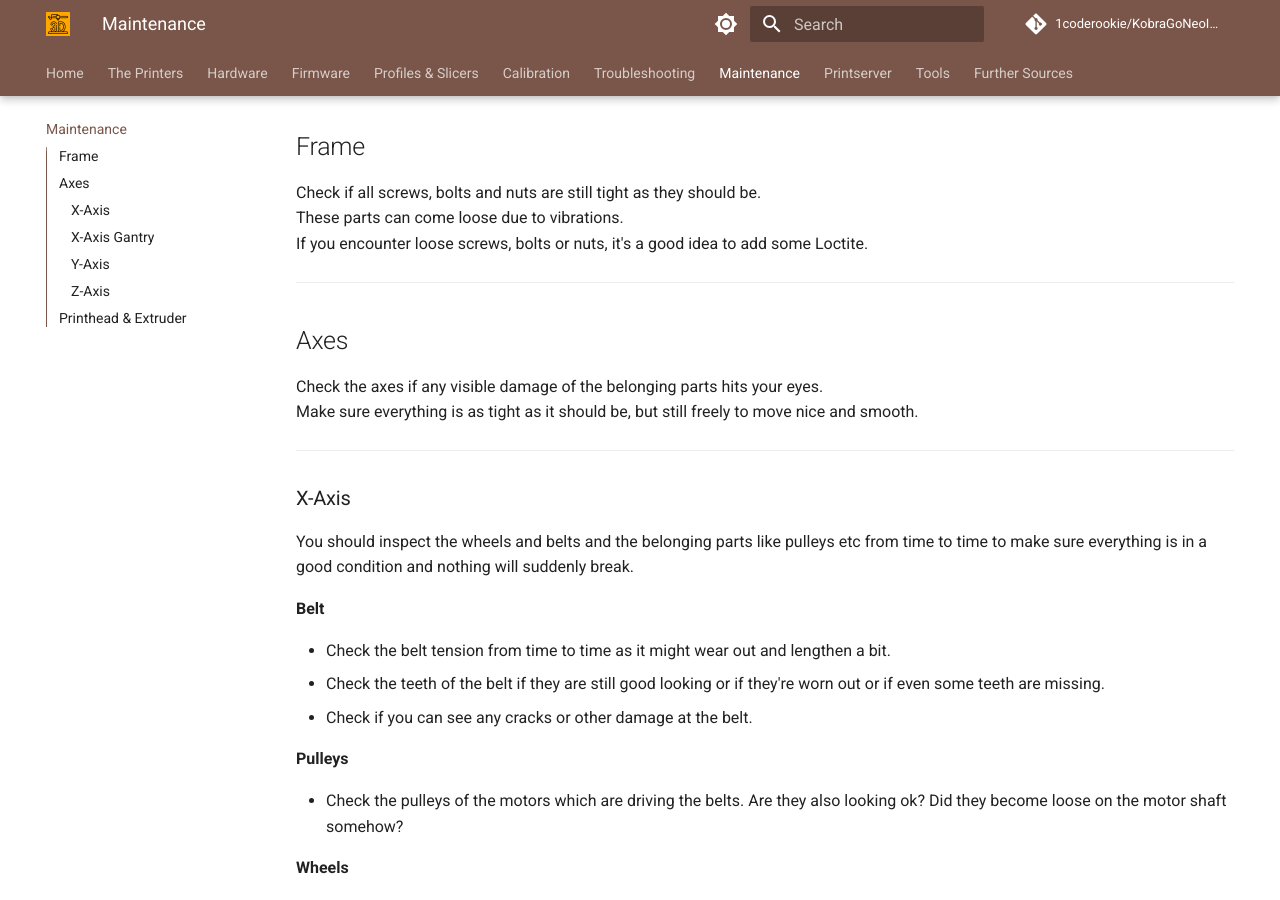
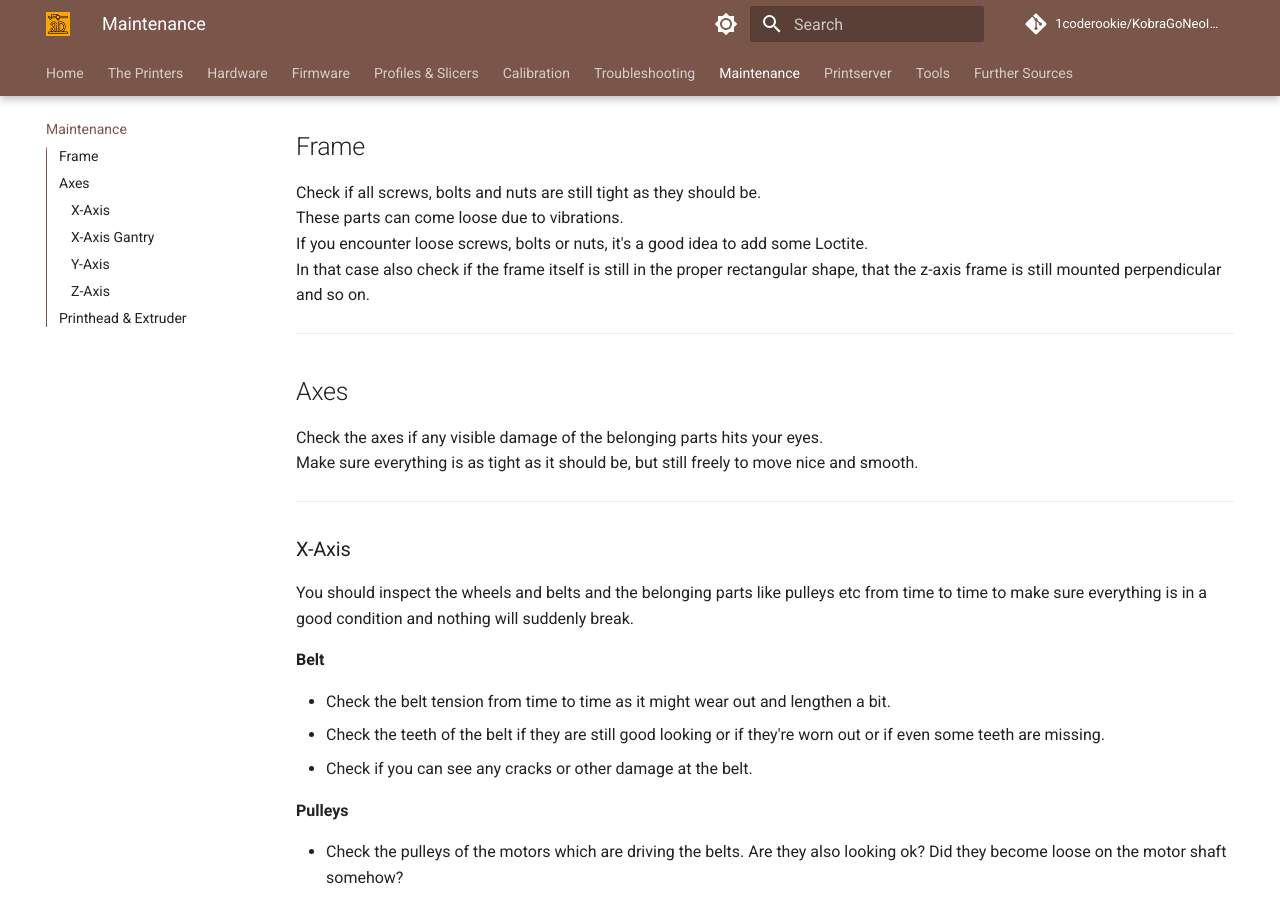
Before and after one commit to 1coderookie/KobraGoNeoInsights, an MkDocs documentation site: the page built from docs/maintenance.md, in a window 1280 px wide and 900 px high, scrolled down 620 px. Built offline with MkDocs 1.6.1 and Material for MkDocs 9.7.7, drawn with Linux system fonts in a browser that asks for light colours; comment, search, counter and statistics services are not loaded.

Commit message:
Update maintenance.md

```diff
--- a/docs/maintenance.md
+++ b/docs/maintenance.md
@@ -33,6 +33,7 @@ If you're using the machine not that often, you still should pay attention. In t
 Check if all screws, bolts and nuts are still tight as they should be.
 These parts can come loose due to vibrations.
 If you encounter loose screws, bolts or nuts, it's a good idea to add some Loctite.
+In that case also check if the frame itself is still in the proper rectangular shape, that the z-axis frame is still mounted perpendicular and so on.
 
 ---
 
```
